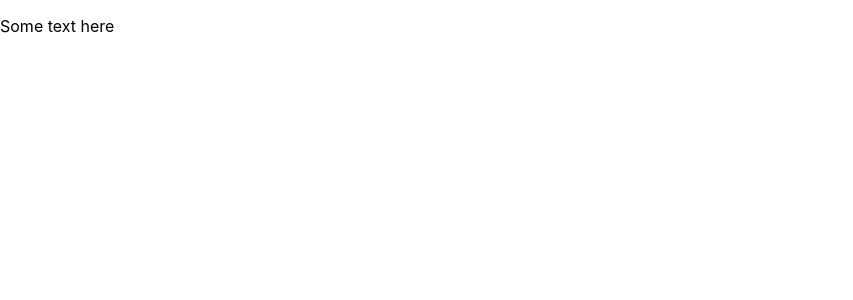
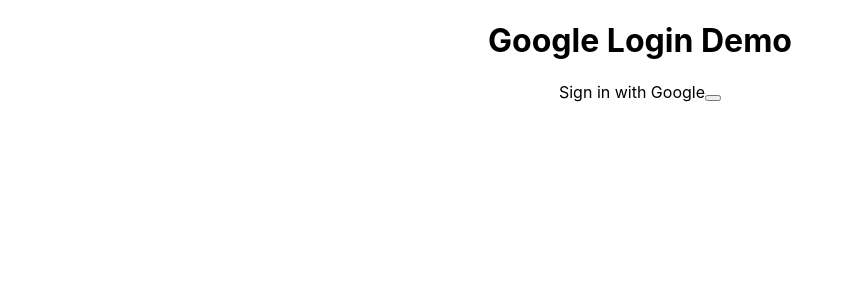
Before and after one commit to vlad-pro/mailmerge-google-react, a React (Create React App) app: page / in a window 1280 px wide. Shown: the top 300 px of the page, without its empty margins (0-853 px from the left). Built offline with nearby package versions, Linux system fonts and the light colour scheme.

Commit message:
Google login

```diff
--- a/src/App.js
+++ b/src/App.js
@@ -1,16 +1,57 @@
 import React, { Fragment } from "react";
 import "./App.css";
 
-function App() {
-  return (
-    <Fragment>
-      <div className="container">
-        <p>
-          Some text here
-        </p>
+
+class App extends React.Component {
+
+  insertGapiScript() {
+    const script = document.createElement('script')
+    script.src = 'https://apis.google.com/js/api.js'
+    script.onload = () => {
+      this.initializeGoogleSignIn()
+    }
+    document.body.appendChild(script)
+  }
+
+  initializeGoogleSignIn() {
+    window.gapi.load('auth2', () => {
+      window.gapi.auth2.init({
+        client_id: '684724213484-72gd2862k8e6c2r73eshl3771j68u5a2.apps.googleusercontent.com'
+      })
+      console.log('Api inited')
+
+      window.gapi.load('signin2', () => {
+        const params = {
+          onsuccess: () => {
+            console.log('User has finished signing in!')
+          }
+        }
+        window.gapi.signin2.render('loginButton', params)
+      })
+    })
+  }
+
+  componentDidMount() {
+    console.log('Loading')
+
+    this.insertGapiScript();
+  }
+
+  signOut(){
+
+
+  }
+
+
+  render() {
+    return (
+      <div className="App">
+        <h1>Google Login Demo</h1>
+        <a id="loginButton" on>Sign in with Google</a>
+        <button onClick="signOut()"/>
       </div>
-    </Fragment>
-  );
+    );
+  }
 }
 
 export default App;
```
